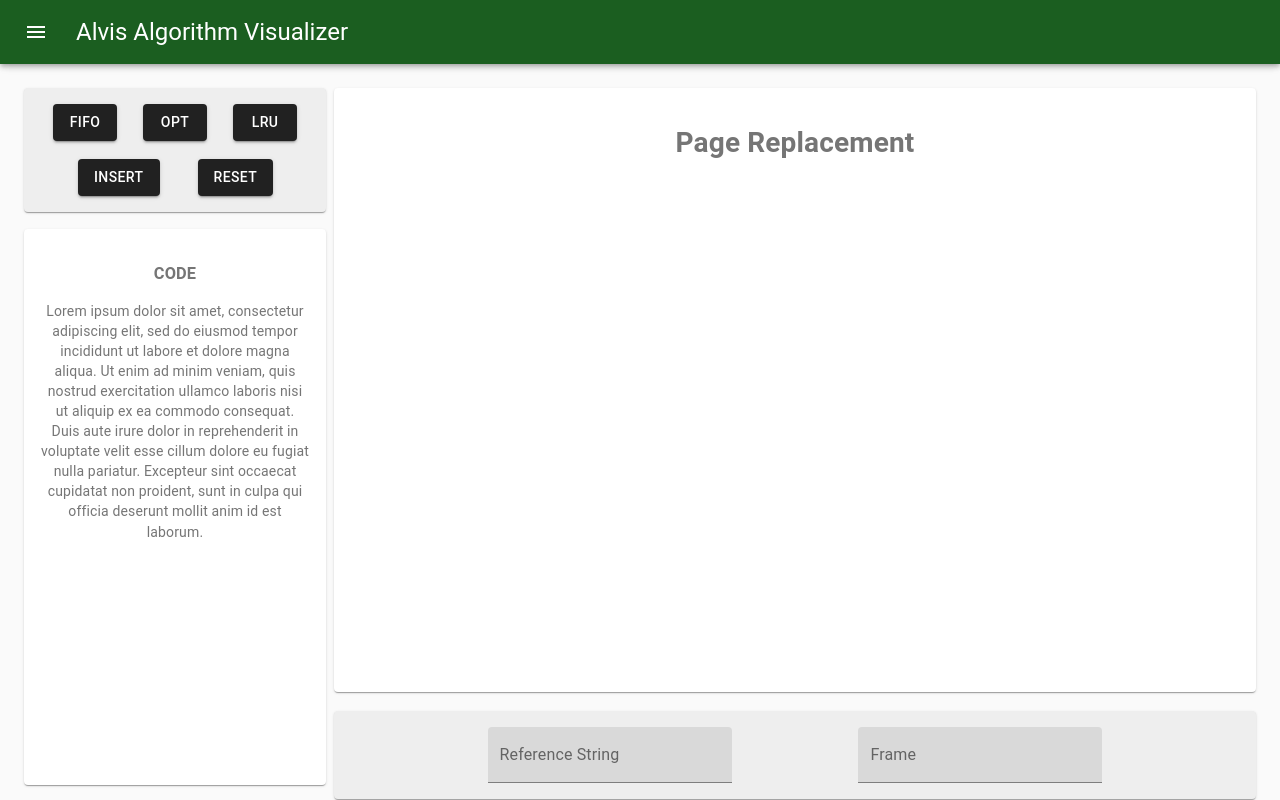
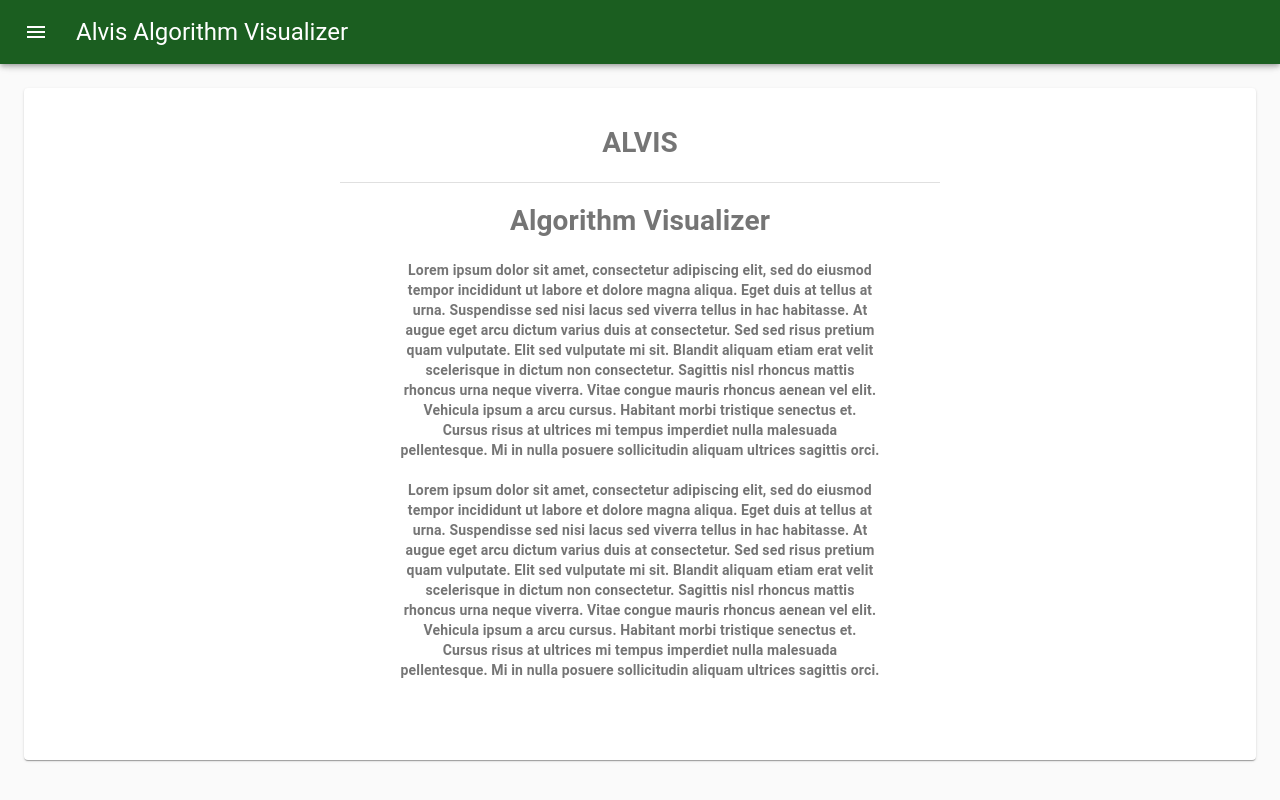
Before and after one commit to rblocker1017/Alvis-rblocker, a React (Create React App) app: page / in a window 1280 px wide. Built offline with nearby package versions, Linux system fonts and the light colour scheme.

Commit message:
Created Welcome page

```diff
--- a/src/App.js
+++ b/src/App.js
@@ -11,6 +11,7 @@ import Tree from "./pages/treeViewer";
 import PageReplacement from "./pages/PageReplacement";
 import DiskScheduling from "./pages/DiskScheduling";
 import GraphingAlgorithm from "./pages/GraphingAlgorithm";
+import Welcome from "./pages/Welcome";
 
 
 function App() {
@@ -20,12 +21,11 @@ function App() {
 
       <Route path="/bubblesort" exact  component={BubbleSort} />
       <Route path="/Home" exact component={PageReplacement} />
-      <Route path="/" exact component={PageReplacement} />
+      <Route path="/" exact component={Welcome} />
       <Route path="/CpuScheduling" exact component={CPUScheduling}/>
       <Route path="/tree" exact component={Tree}/>
       <Route path="/PageReplacement" exact component={PageReplacement}/>
       <Route path="/GraphingAlgorithm" exact component={GraphingAlgorithm} />
-
 
       <Route path="/RoundRobin" exact component={RoundRobin}/>
       <Route path="/FCFSDisk" exact component={DiskScheduling}/>
--- /dev/null
+++ b/src/pages/Welcome.js
@@ -0,0 +1,88 @@
+import React, { useState } from 'react'
+import Header from "../componenets/layout/header"
+import { Button, Grid, Paper, Divider } from "@material-ui/core"
+import { makeStyles, ThemeProvider, createMuiTheme } from '@material-ui/core/styles';
+import { grey, orange } from '@material-ui/core/colors';
+
+
+const useStyles = makeStyles((theme) => ({
+    root: {
+        flexGrow: 1,
+    },
+    paper: {
+        padding: theme.spacing(2),
+        textAlign: 'center',
+        color: theme.palette.text.secondary,
+        height: "100%",
+        width: "100%"
+    },
+    divider: {
+        width: "50%"
+    },
+    body: {
+        width: "40%"
+    }
+}));
+
+export default function Welcome() {
+    const classes = useStyles();
+
+    const theme = createMuiTheme({
+        palette: {
+            primary: {
+                main: grey[900],
+            }
+        }
+    })
+    return (
+        <Header>
+            <ThemeProvider theme={theme}>
+                <Paper className={classes.paper}>
+                    <Grid container alignItems={"center"} direction={"column"}>
+                        <Grid item>
+                            <h1>
+                                ALVIS
+                            </h1>
+                        </Grid>
+                        <Grid item className={classes.divider}>
+                            <Divider />
+                        </Grid>
+                        <Grid item >
+                            <h1>
+                                Algorithm Visualizer
+                            </h1>
+                        </Grid>
+                        <Grid item className={classes.body}>
+                            <b>
+                                Lorem ipsum dolor sit amet, consectetur adipiscing elit, sed do eiusmod tempor
+                                incididunt ut labore et dolore magna aliqua. Eget duis at tellus at urna.
+                                Suspendisse sed nisi lacus sed viverra tellus in hac habitasse.
+                                At augue eget arcu dictum varius duis at consectetur.
+                                Sed sed risus pretium quam vulputate. Elit sed vulputate mi sit.
+                                Blandit aliquam etiam erat velit scelerisque in dictum non consectetur.
+                                Sagittis nisl rhoncus mattis rhoncus urna neque viverra. Vitae congue mauris rhoncus aenean vel elit.
+                                Vehicula ipsum a arcu cursus. Habitant morbi tristique senectus et.
+                                Cursus risus at ultrices mi tempus imperdiet nulla malesuada pellentesque.
+                                Mi in nulla posuere sollicitudin aliquam ultrices sagittis orci.
+                            </b>
+                            <br />
+                            <br />
+                            <b>
+                                Lorem ipsum dolor sit amet, consectetur adipiscing elit, sed do eiusmod tempor
+                                incididunt ut labore et dolore magna aliqua. Eget duis at tellus at urna.
+                                Suspendisse sed nisi lacus sed viverra tellus in hac habitasse.
+                                At augue eget arcu dictum varius duis at consectetur.
+                                Sed sed risus pretium quam vulputate. Elit sed vulputate mi sit.
+                                Blandit aliquam etiam erat velit scelerisque in dictum non consectetur.
+                                Sagittis nisl rhoncus mattis rhoncus urna neque viverra. Vitae congue mauris rhoncus aenean vel elit.
+                                Vehicula ipsum a arcu cursus. Habitant morbi tristique senectus et.
+                                Cursus risus at ultrices mi tempus imperdiet nulla malesuada pellentesque.
+                                Mi in nulla posuere sollicitudin aliquam ultrices sagittis orci.
+                            </b>
+                        </Grid>
+                    </Grid>
+                </Paper>
+            </ThemeProvider>
+        </Header>
+    );
+}
```
